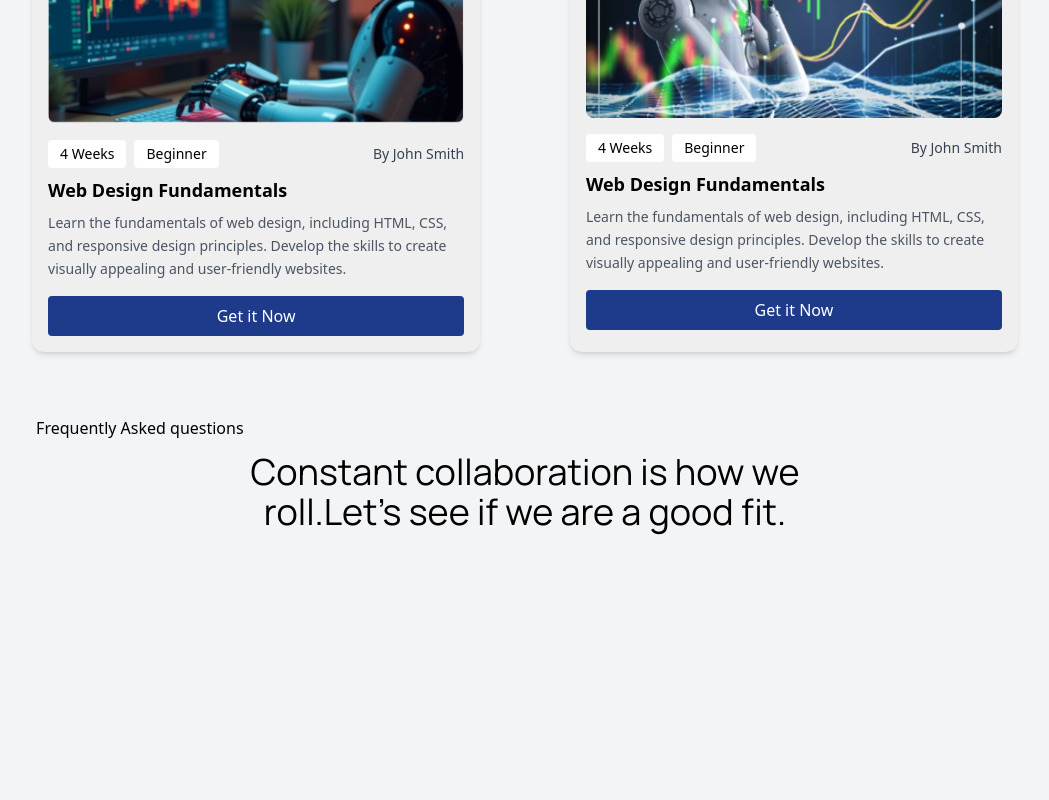
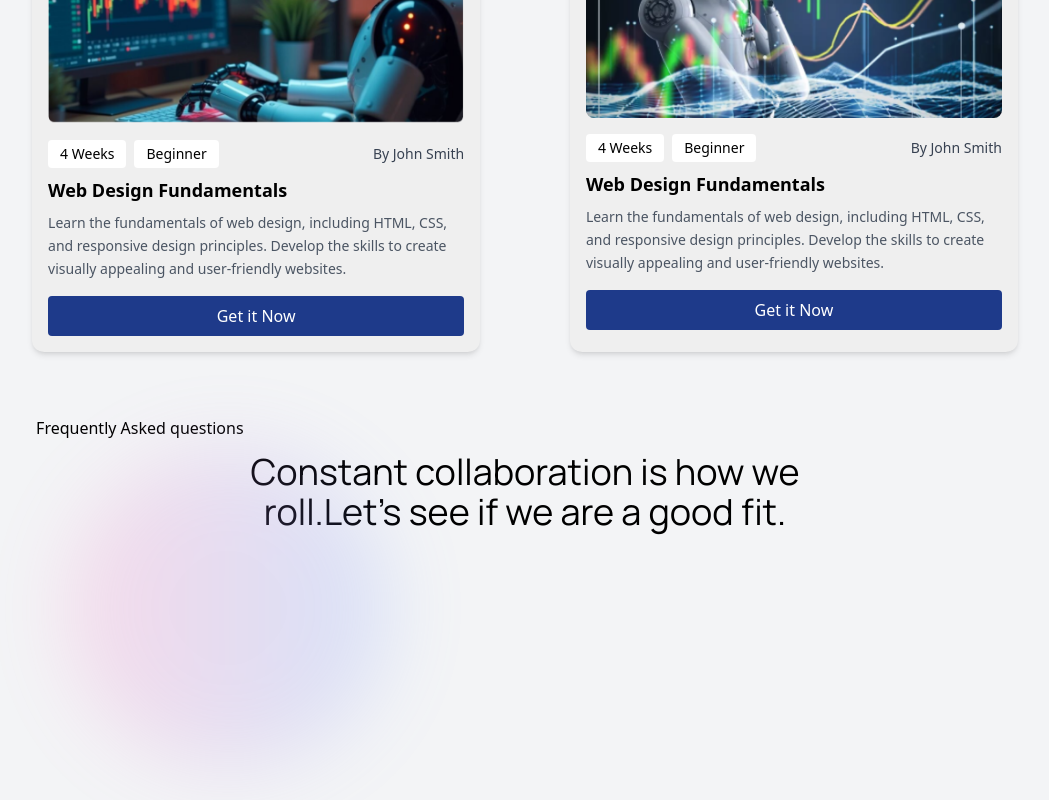
Before and after one commit to mehediScriptDev/sales-rank-ai, a React (Vite) app: page / in a window 1280 px wide. Shown: the part 1937-2737 px from the top of the page, without its empty margins (115-1164 px from the left). Built offline with nearby package versions, Linux system fonts and the light colour scheme.

Commit message:
aq section complete

```diff
--- a/src/Components/Aq.jsx
+++ b/src/Components/Aq.jsx
@@ -2,7 +2,7 @@ import React from "react";
 
 const Aq = () => {
   return (
-    <section className="w-10/12 mx-auto mt-16">
+    <section className="w-10/12 mx-auto mt-16 relative">
       <div className="">
         <p className="text-left pb-3">Frequently Asked questions</p>
         <h1 className="font-manrope max-w-2xl mx-auto text-3xl md:text-4xl text-center">
@@ -42,6 +42,9 @@ const Aq = () => {
           </div>
         </div>
       </div>
+      <div className="h-80 w-80 rounded-full bg-gradient-to-r from-gradient absolute top-8 left-8 right-8 to-togradient blur-2xl opacity-20">
+
+      </div>
     </section>
   );
 };
--- a/src/Components/Hero.jsx
+++ b/src/Components/Hero.jsx
@@ -55,7 +55,7 @@ const Hero = () => {
           <img src={banner} alt="" />
 
           {/* absolute card */}
-          <div className="absolute top-[44rem] right-20 md:top-56 md:right-28 lg:right-72 bg-white px-4 md:px-6 py-6 rounded-md w-[17rem] md:w-[19rem] shadow-md">
+          <div className="absolute top-[44rem] right-20 md:top-48 md:right-20 lg:right-[15rem] xl:right-[19rem] bg-white px-4 md:px-6 py-6 rounded-md w-[17rem] xs:w[10rem] md:w-[19rem] shadow-md">
             <div className="flex justify-between">
               <p className="text-3xl font-semibold text-btnbg">721+</p>
               <p className="text-3xl font-semibold text-btnbg">1000+</p>
```
